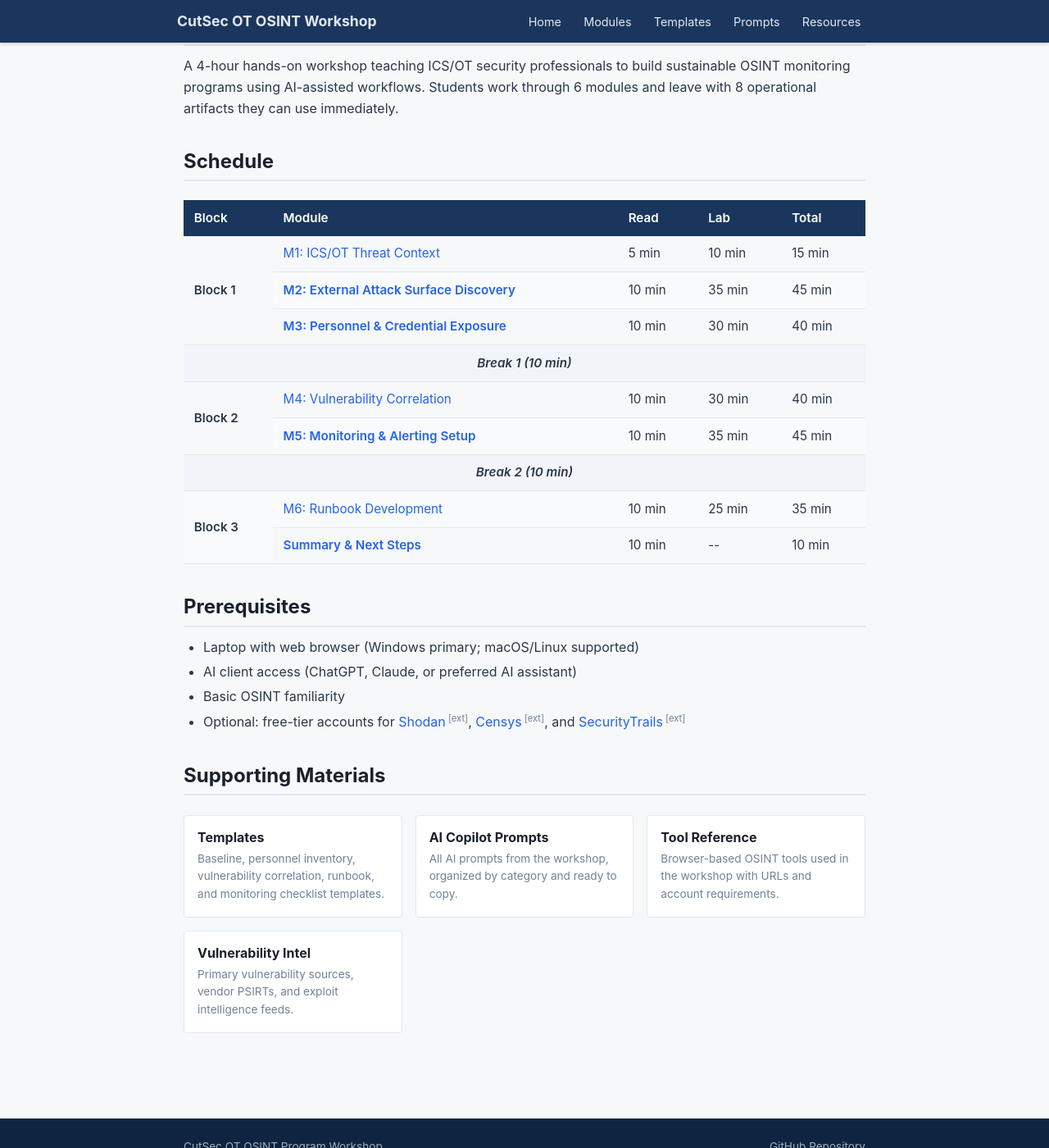
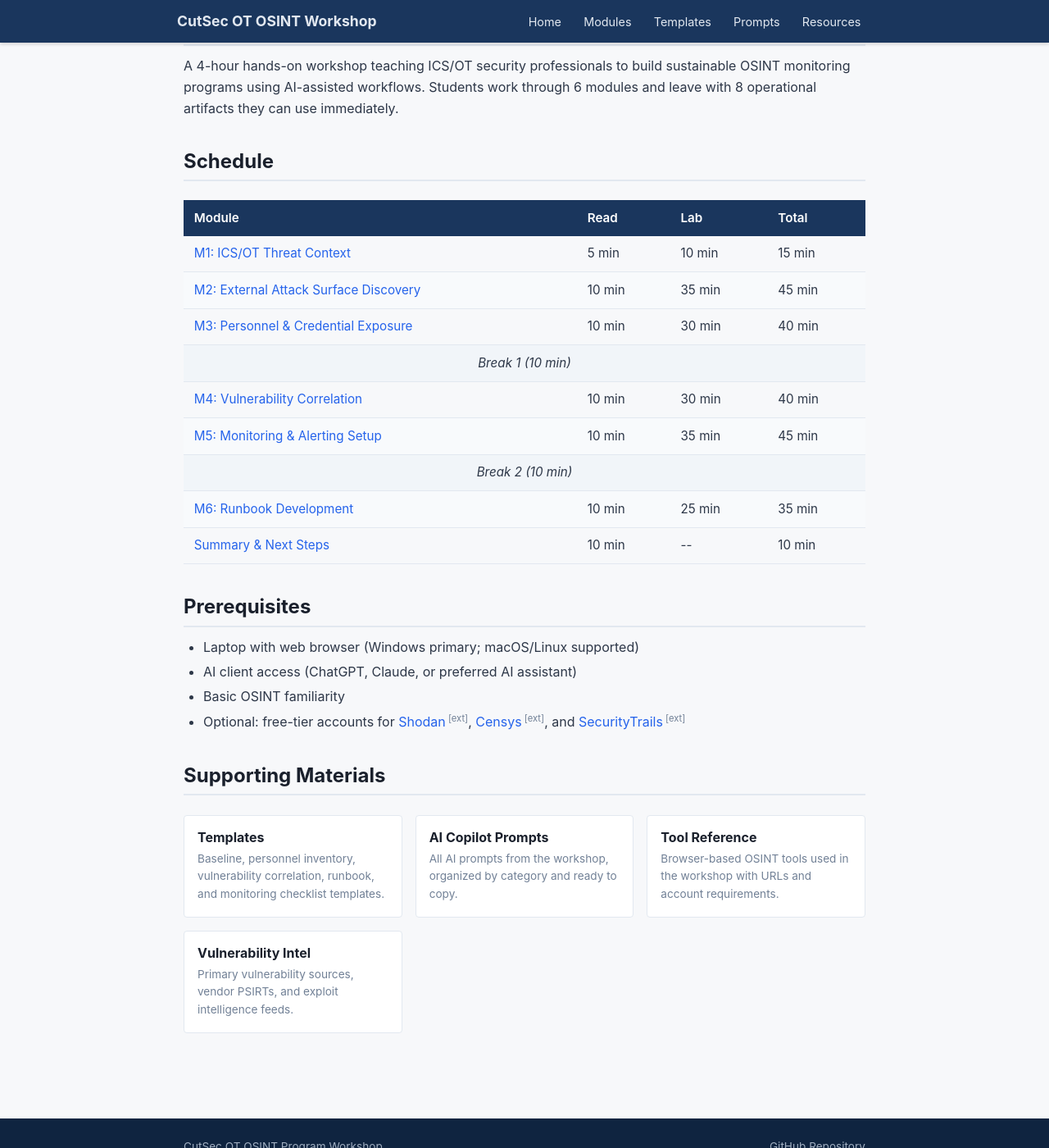
Before and after one commit to cutaway-security/ot-osint-program-workshop, a Jekyll site: the page built from index.html, in a window 1280 px wide and 1400 px high, scrolled down 311 px. Shown: the whole window at 82% size. Built offline with Jekyll 4.4.1, drawn with Linux system fonts in a browser that asks for light colours.

Commit message:
Fix schedule table: remove Block column, fix inconsistent link styling
- Remove Block column (unnecessary for student/instructor view)
- Remove font-weight: 600 from schedule-table td:first-child that was
  causing rowspan-affected rows to bold module names inconsistently
- Update colspan on break rows from 5 to 4

Co-Authored-By: Claude Opus 4.6 <noreply@anthropic.com>

```diff
--- a/css/style.css
+++ b/css/style.css
@@ -527,7 +527,6 @@ a[target="_blank"]::after {
 }
 
 .schedule-table td:first-child {
-    font-weight: 600;
     white-space: nowrap;
 }
 
--- a/index.html
+++ b/index.html
@@ -17,7 +17,6 @@ title: Building an ICS/OT OSINT Monitoring Program
 <table class="schedule-table">
   <thead>
     <tr>
-      <th>Block</th>
       <th>Module</th>
       <th>Read</th>
       <th>Lab</th>
@@ -26,7 +25,6 @@ title: Building an ICS/OT OSINT Monitoring Program
   </thead>
   <tbody>
     <tr>
-      <td rowspan="3">Block 1</td>
       <td><a href="{{ site.baseurl }}/modules/m1-threat-context.html">M1: ICS/OT Threat Context</a></td>
       <td>5 min</td>
       <td>10 min</td>
@@ -45,10 +43,9 @@ title: Building an ICS/OT OSINT Monitoring Program
       <td>40 min</td>
     </tr>
     <tr class="schedule-break">
-      <td colspan="5">Break 1 (10 min)</td>
+      <td colspan="4">Break 1 (10 min)</td>
     </tr>
     <tr>
-      <td rowspan="2">Block 2</td>
       <td><a href="{{ site.baseurl }}/modules/m4-vulnerability-correlation.html">M4: Vulnerability Correlation</a></td>
       <td>10 min</td>
       <td>30 min</td>
@@ -61,10 +58,9 @@ title: Building an ICS/OT OSINT Monitoring Program
       <td>45 min</td>
     </tr>
     <tr class="schedule-break">
-      <td colspan="5">Break 2 (10 min)</td>
+      <td colspan="4">Break 2 (10 min)</td>
     </tr>
     <tr>
-      <td rowspan="2">Block 3</td>
       <td><a href="{{ site.baseurl }}/modules/m6-runbook-development.html">M6: Runbook Development</a></td>
       <td>10 min</td>
       <td>25 min</td>
```
